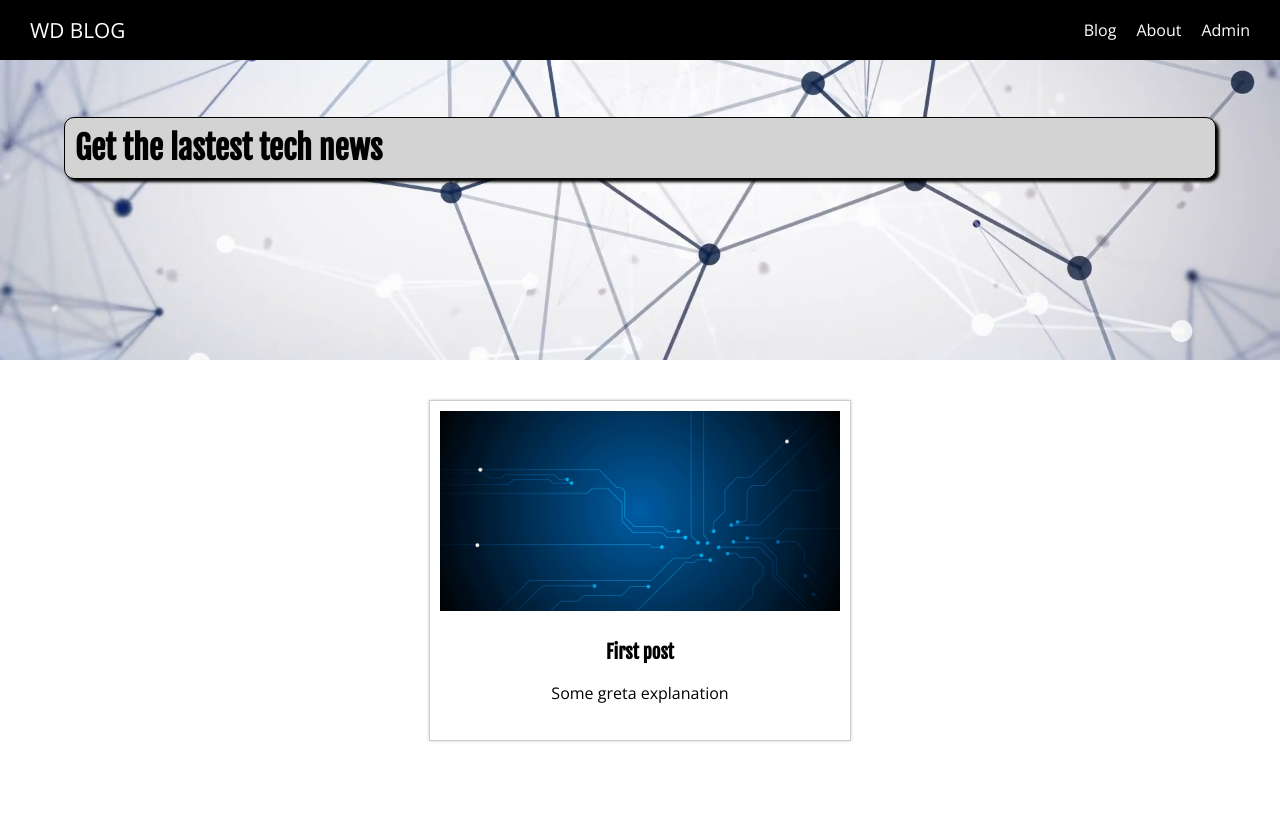
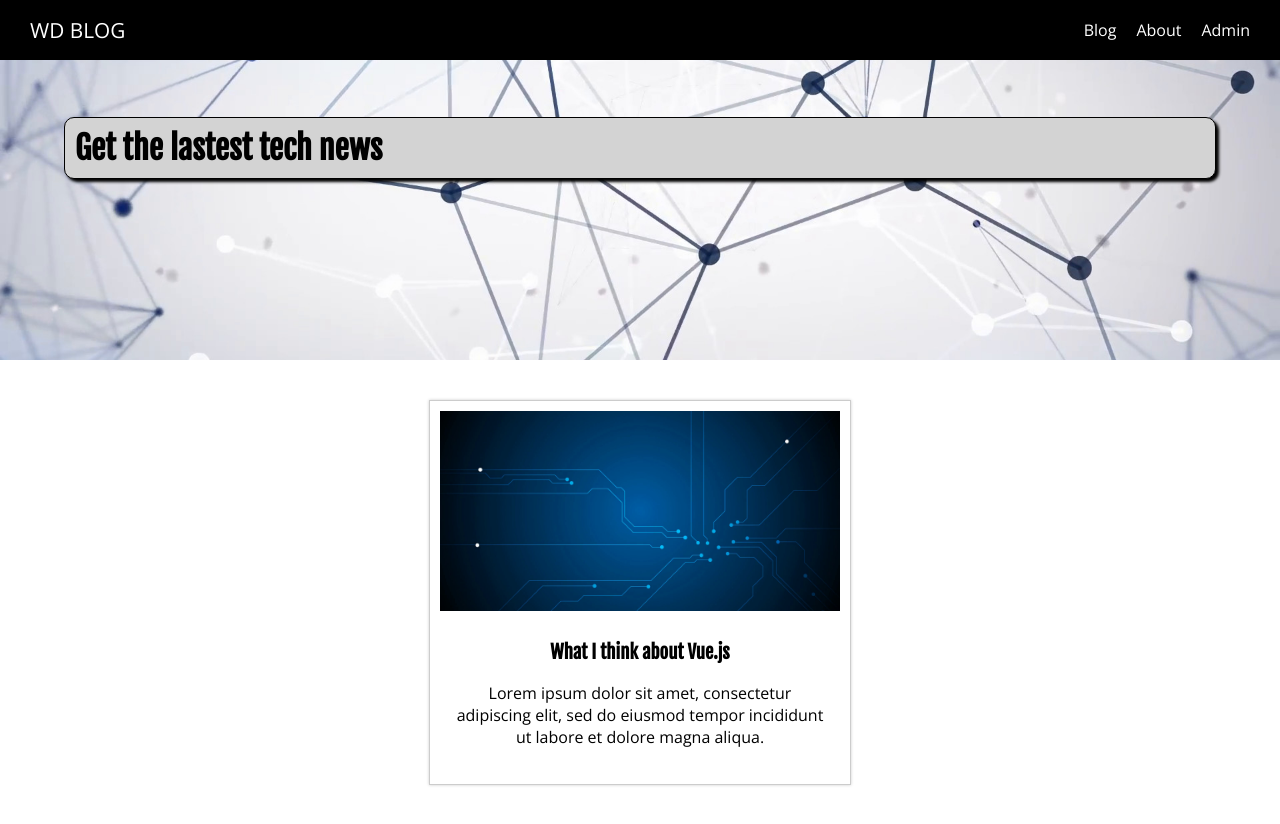
Before and after one commit to stefcot/ssr-example-with-nuxt, a Nuxt app: page / in a window 1280 px wide. Before the commit the page ends 800 px from the top, so only its background shows below. Built offline with nearby package versions, Linux system fonts and the light colour scheme.

Commit message:
Handling dynamic data& Vuex: dynamized post list

```diff
--- a/components/Posts/PostList.vue
+++ b/components/Posts/PostList.vue
@@ -1,11 +1,13 @@
 <template>
   <section class="posts-list">
     <post-preview
-      :id="1"
+      v-for="post in posts"
+      :id="post.id"
+      :key="post.id"
       :is-admin="isAdmin"
-      title="First post"
-      preview-text="Some greta explanation"
-      thumbnail="765090-most-popular-technology-background-images-1920x1080-hd-for-mobile.jpg"
+      :title="post.title"
+      :preview-text="post.previewText"
+      :thumbnail="post.thumbnail"
     ></post-preview>
   </section>
 </template>
@@ -21,6 +23,10 @@ export default {
     isAdmin: {
       type: Boolean,
       default: false
+    },
+    posts: {
+      type: Array,
+      required: true
     }
   }
 }
--- a/pages/index.vue
+++ b/pages/index.vue
@@ -5,14 +5,31 @@
         Get the lastest tech news
       </h1>
     </section>
-    <PostList></PostList>
+    <PostList :posts="loadedPosts"></PostList>
   </div>
 </template>
 
 <script>
 import PostList from '@/components/Posts/PostList'
 export default {
-  components: { PostList }
+  components: {
+    PostList
+  },
+  data() {
+    return {
+      loadedPosts: [
+        {
+          id: 1,
+          author: 'Stéphane Cottereau',
+          title: 'What I think about Vue.js',
+          previewText:
+            'Lorem ipsum dolor sit amet, consectetur adipiscing elit, sed do eiusmod tempor incididunt ut labore et dolore magna aliqua.',
+          thumbnail:
+            '765090-most-popular-technology-background-images-1920x1080-hd-for-mobile.jpg'
+        }
+      ]
+    }
+  }
 }
 </script>
 
```
